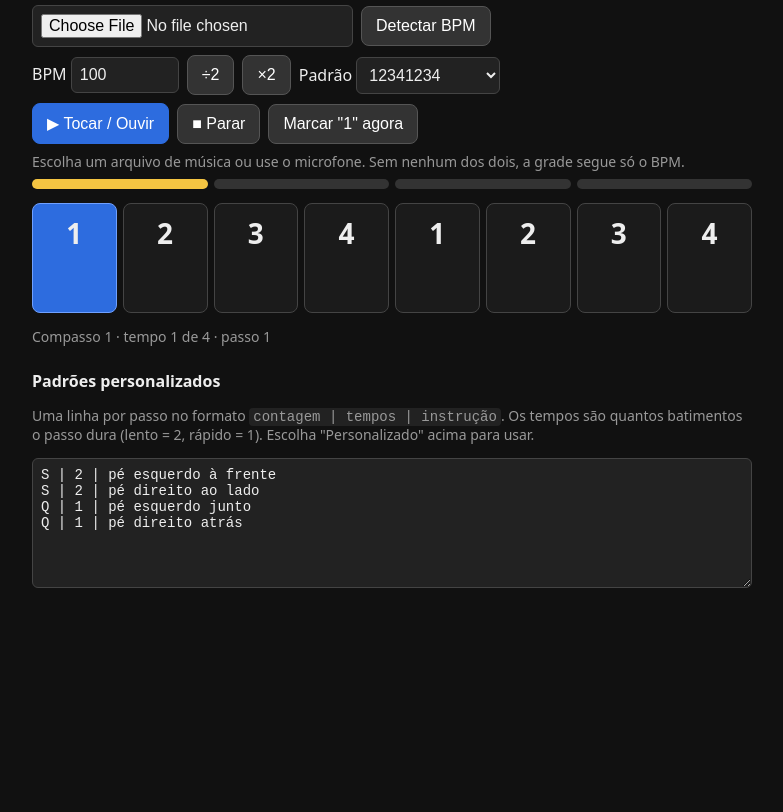
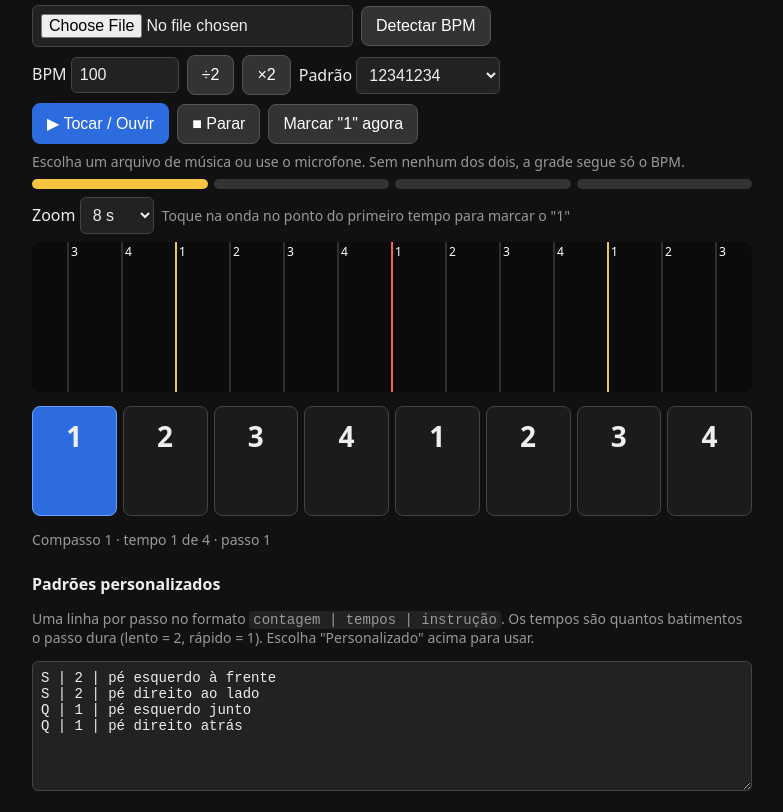
Before and after one commit to nankinverse1979/marcacao-passos, a plain HTML site: page index.html in a window 1280 px wide. Shown: the part 102-914 px from the top of the page, without its empty margins (248-1031 px from the left). Before the commit the page ends 800 px from the top, so only its background shows below. Drawn offline with Linux system fonts and the light colour scheme.

Commit message:
Adiciona forma de onda com grade de batidas e marcação do 1 por clique

```diff
--- a/index.html
+++ b/index.html
@@ -26,6 +26,7 @@
   .muted{color:#999;font-size:14px}
   code{background:#222;padding:1px 4px;border-radius:4px}
   .hidden{display:none}
+  #wave{width:100%;height:150px;background:#0b0b0b;border-radius:8px;display:block;touch-action:manipulation}
 </style>
 </head>
 <body>
@@ -63,6 +64,8 @@
 <div class="muted" id="status">Escolha um arquivo de música ou use o microfone. Sem nenhum dos dois, a grade segue só o BPM.</div>
 
 <div id="beats"></div>
+<div class="row"><label>Zoom <select id="zoom"><option value="8" selected>8 s</option><option value="20">20 s</option><option value="0">Tudo</option></select></label><span class="muted">Toque na onda no ponto do primeiro tempo para marcar o "1"</span></div>
+<canvas id="wave"></canvas>
 <div id="track"></div>
 <div class="muted" id="info"></div>
 
@@ -140,6 +143,7 @@ function render(){
   const bar = Math.floor(bp / 4) + 1;
   $("info").textContent = `Compasso ${bar} · tempo ${b4 + 1} de 4 · passo ${cells[idx].l}` +
     (cells[idx].i ? ` (${cells[idx].i})` : "");
+  drawWave();
 }
 
 function loop(){
@@ -318,6 +322,8 @@ $("file").addEventListener("change", e => {
   try {
     audio.src = URL.createObjectURL(f);
     hasFile = true;
+    peaks = null;
+    loadWave(f).catch(() => { peaks = null; render(); });
     offset = 0; offsetLocked = false;
     audio.currentTime = 0;
     $("status").textContent = `Música carregada: ${f.name}. Toque em Detectar BPM ou ajuste o BPM e depois aperte "Marcar 1".`;
@@ -356,6 +362,93 @@ $("double").addEventListener("click", () => {
   render();
 });
 
+
+let peaks = null, dur = 0, lastView = {s: 0, e: 30, W: 1};
+const PEAK_RATE = 200; // amostras de pico por segundo
+
+async function loadWave(f){
+  const ctx = new (window.AudioContext || window.webkitAudioContext)();
+  const dec = await ctx.decodeAudioData(await f.arrayBuffer());
+  ctx.close();
+  const data = dec.getChannelData(0);
+  const hop = Math.floor(dec.sampleRate / PEAK_RATE);
+  const n = Math.floor(data.length / hop);
+  const p = new Float32Array(n);
+  for (let i = 0; i < n; i++) {
+    let m = 0;
+    for (let j = i * hop, end = j + hop; j < end; j++) { const v = Math.abs(data[j]); if (v > m) m = v; }
+    p[i] = m;
+  }
+  peaks = p; dur = dec.duration;
+  render();
+}
+
+function viewWindow(){
+  const z = +$("zoom").value;
+  const c = now();
+  const w = z > 0 ? z : (peaks ? dur : 30);
+  let s = c - w / 2;
+  if (peaks) s = Math.min(Math.max(0, s), Math.max(0, dur - w));
+  return {s, e: s + w, w};
+}
+
+function drawWave(){
+  const cv = $("wave");
+  const dpr = window.devicePixelRatio || 1;
+  const W = cv.clientWidth, H = cv.clientHeight;
+  if (!W || !H) return;
+  if (cv.width !== Math.round(W * dpr)) { cv.width = Math.round(W * dpr); cv.height = Math.round(H * dpr); }
+  const g = cv.getContext("2d");
+  g.setTransform(dpr, 0, 0, dpr, 0, 0);
+  g.clearRect(0, 0, W, H);
+  const {s, e, w} = viewWindow();
+  lastView = {s, e, W};
+
+  if (peaks) {
+    g.fillStyle = "#3a6bd1";
+    for (let x = 0; x < W; x++) {
+      const i0 = Math.floor((s + x / W * w) * PEAK_RATE);
+      const i1 = Math.max(i0 + 1, Math.floor((s + (x + 1) / W * w) * PEAK_RATE));
+      let m = 0;
+      for (let i = Math.max(0, i0); i < i1 && i < peaks.length; i++) if (peaks[i] > m) m = peaks[i];
+      const h = Math.max(1, m * H * 0.9);
+      g.fillRect(x, (H - h) / 2, 1, h);
+    }
+  }
+
+  const period = 60 / bpmValue();
+  const kStart = Math.ceil((s - offset) / period), kEnd = Math.floor((e - offset) / period);
+  const pxBeat = period / w * W;
+  g.font = "12px system-ui, sans-serif";
+  for (let k = kStart; k <= kEnd; k++) {
+    const x = (offset + k * period - s) / w * W;
+    const bar = mod(k, 4) === 0;
+    g.strokeStyle = bar ? "#f5c542" : "#555";
+    g.lineWidth = bar ? 2 : 1;
+    g.beginPath(); g.moveTo(x, 0); g.lineTo(x, H); g.stroke();
+    if (pxBeat >= 16) {
+      const m = mod(k, cycle);
+      const idx = cum.slice(0, cells.length).findIndex(v => Math.abs(v - m) < 0.01);
+      g.fillStyle = idx >= 0 ? "#fff" : "#888";
+      g.fillText(idx >= 0 ? cells[idx].l : String(mod(k, 4) + 1), x + 3, 14);
+    }
+  }
+
+  const xp = (now() - s) / w * W;
+  g.strokeStyle = "#ff5c5c"; g.lineWidth = 2;
+  g.beginPath(); g.moveTo(xp, 0); g.lineTo(xp, H); g.stroke();
+}
+
+$("wave").addEventListener("click", ev => {
+  const r = $("wave").getBoundingClientRect();
+  const x = ev.clientX - r.left;
+  offset = lastView.s + (x / lastView.W) * (lastView.e - lastView.s);
+  offsetLocked = true;
+  $("status").textContent = `"1" marcado em ${offset.toFixed(2)} s. A grade acompanha a partir daqui.`;
+  render();
+});
+$("zoom").addEventListener("change", render);
+
 buildTrack();
 </script>
 </body>
```
